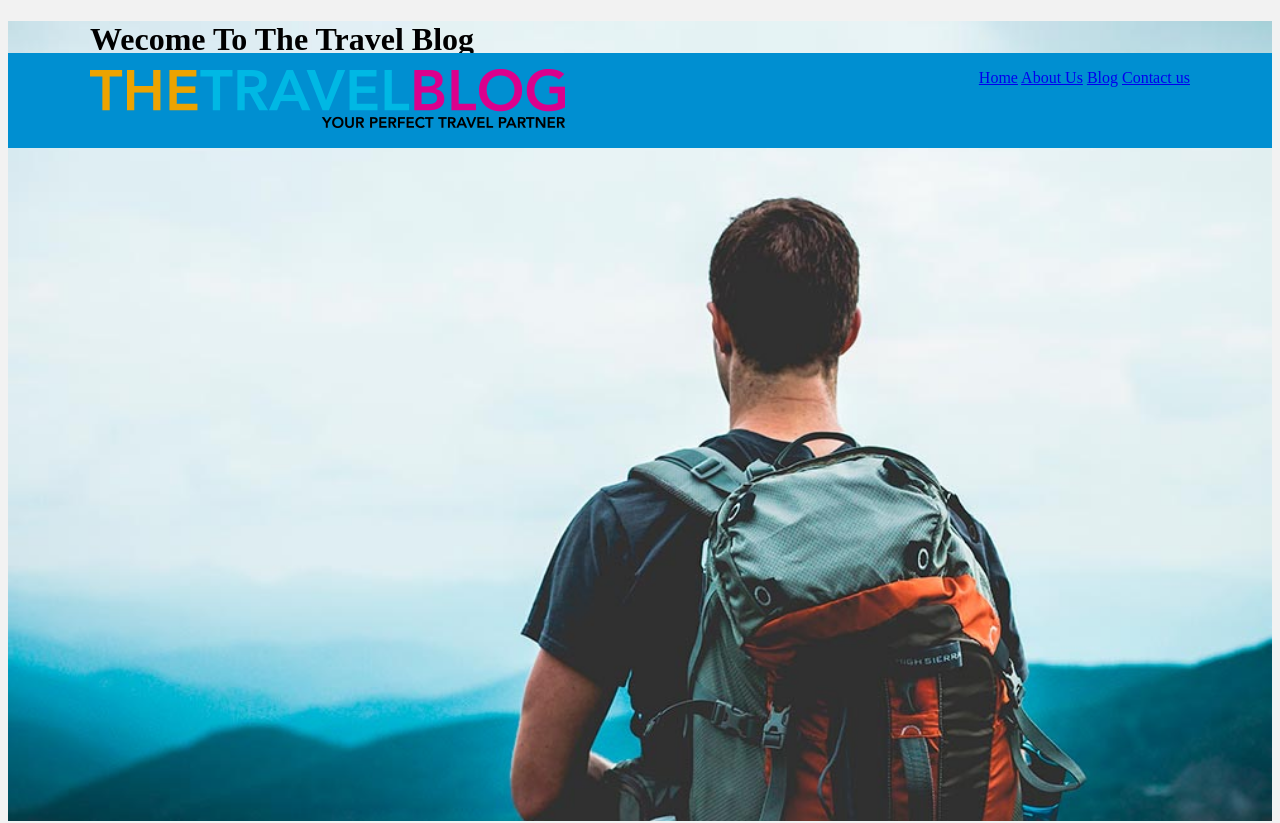
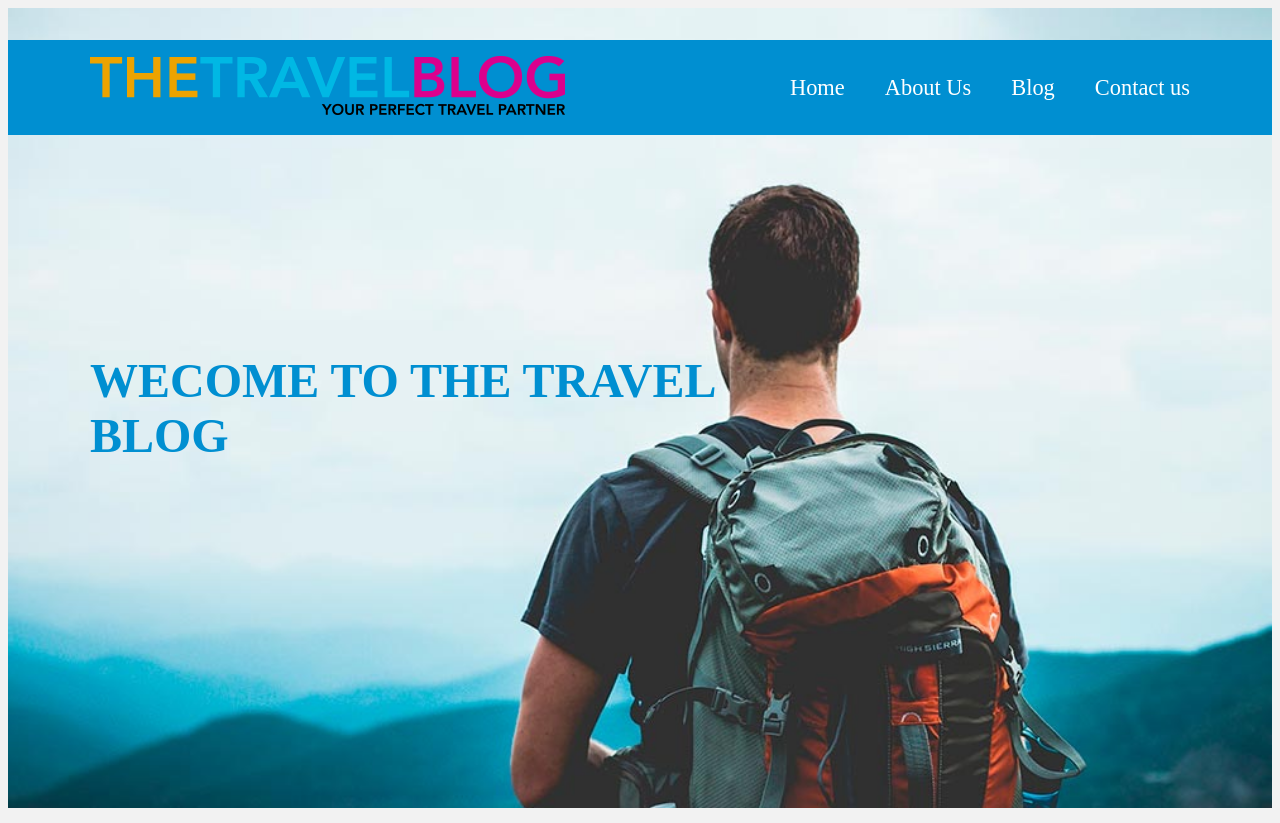
Before and after one commit to bhoomikahm18/06_Building_a_Blog_Homepage_Layout, a plain HTML site: page index.html in a window 1280 px wide. Shown: the top 823 px of the page. Drawn offline with nearby package versions, Linux system fonts and the light colour scheme.

Commit message:
Working with the main nav

```diff
--- a/css/style.css
+++ b/css/style.css
@@ -2,34 +2,52 @@ body {
     box-sizing: border-box;
     background-color: #f2f2f2;
 }
+
 .container {
     max-width: 1100px;
     margin: 0 auto;
 }
+
+h1 {
+    color: #008fd1;
+    text-transform: uppercase;
+    font-size: 3rem;
+    max-width: 40rem;
+    margin: 0;
+}
+
 h2 {
     flex: 0 1 100%;
     text-align: center;
     font-size: 1.6rem;
 }
+
 h3 {
     font-family: 'Libre Baskerville', serif;
-    margin:0;
+    margin: 0;
     font-weight: 700;
 
 }
+
 img {
     max-width: 100%;
 }
-.header{
+
+.header {
     position: relative;
 }
+
 .hero {
     background-image: url(../img/hero.jpg);
     background-position: center center;
     background-size: cover;
     height: 100vh;
     background-attachment: fixed;
+    display: flex;
+    flex-direction: column;
+    justify-content: center;
 }
+
 .navbar {
     background-color: #008fd1;
     padding: 1rem 0;
@@ -38,26 +56,52 @@ img {
     top: 1rem;
     width: 100%;
 }
-.header-container{
+
+.header-container {
     display: flex;
     flex-direction: column;
+    align-items: center;
 }
-@media (min-width:768px){
-    .header-container{
+
+@media (min-width:768px) {
+    .header-container {
         flex-direction: row;
         justify-content: space-between;
     }
 }
+
+.main-navigation{
+    display: flex;
+    flex-direction: column;
+    margin-top: 1rem;
+}
+@media (min-width:768px){
+    .main-navigation{
+        flex: 0 0 25rem;
+        justify-content: space-between;
+        flex-direction: row;
+        margin-top: 0;
+    }
+}
+.main-navigation a {
+    color: white;
+    font-size: 1.4rem;
+    text-decoration: none;
+    text-align: center;
+}
+
 .content {
     background-color: white;
     margin-bottom: 1rem;
     text-transform: uppercase;
 
 }
+
 .content {
     padding: 1rem;
     text-align: center;
 }
+
 .content h3 {
     text-align: center;
     font-size: .9rem;
@@ -65,8 +109,9 @@ img {
 }
 
 .content span {
-    color:#db008d;
+    color: #db008d;
 }
+
 .button {
     background-color: #008fd1;
     color: white;
@@ -76,12 +121,14 @@ img {
     text-decoration: none;
     text-transform: uppercase;
 }
+
 @media screen and (min-width:480px) {
     .main-content {
         display: flex;
         justify-content: space-between;
         flex-wrap: wrap;
     }
+
     .entry {
         flex: 0 1 calc(50% - 1rem);
 
```
